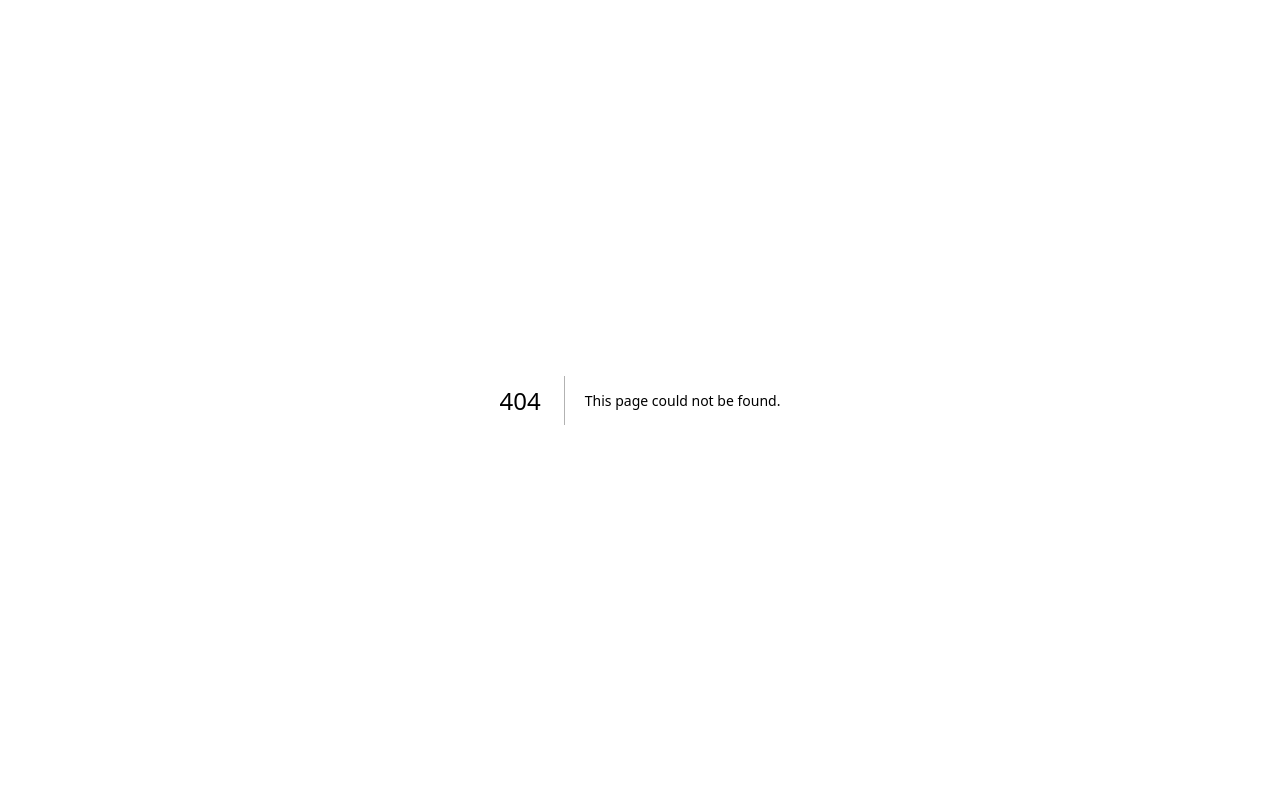
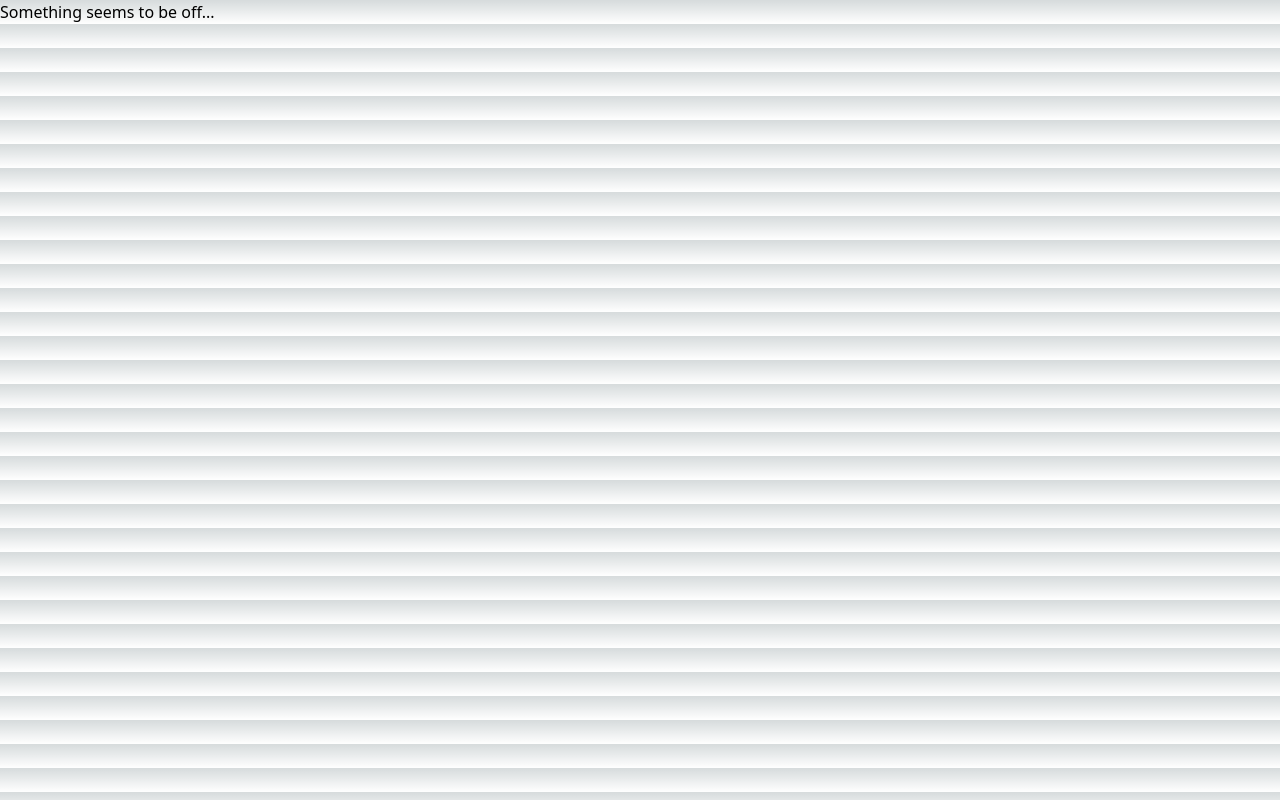
Before and after one commit to AntonioKaram/Portfolio, a Next.js app: page /error in a window 1280 px wide. Before the commit this address had no page. Built offline with nearby package versions, Linux system fonts and the light colour scheme.

Commit message:
Error Handler

```diff
--- /dev/null
+++ b/src/pages/error.tsx
@@ -0,0 +1,22 @@
+'use client';
+
+import { useEffect } from 'react';
+
+export default function Error({
+  error,
+  reset,
+}: {
+  error: Error;
+  reset: () => void;
+}) {
+  useEffect(() => {
+    // Log the error to an error reporting service
+    console.error(error);
+  }, [error]);
+
+  return (
+    <div>
+      <p>Something seems to be off...</p>
+    </div>
+  );
+}
```
